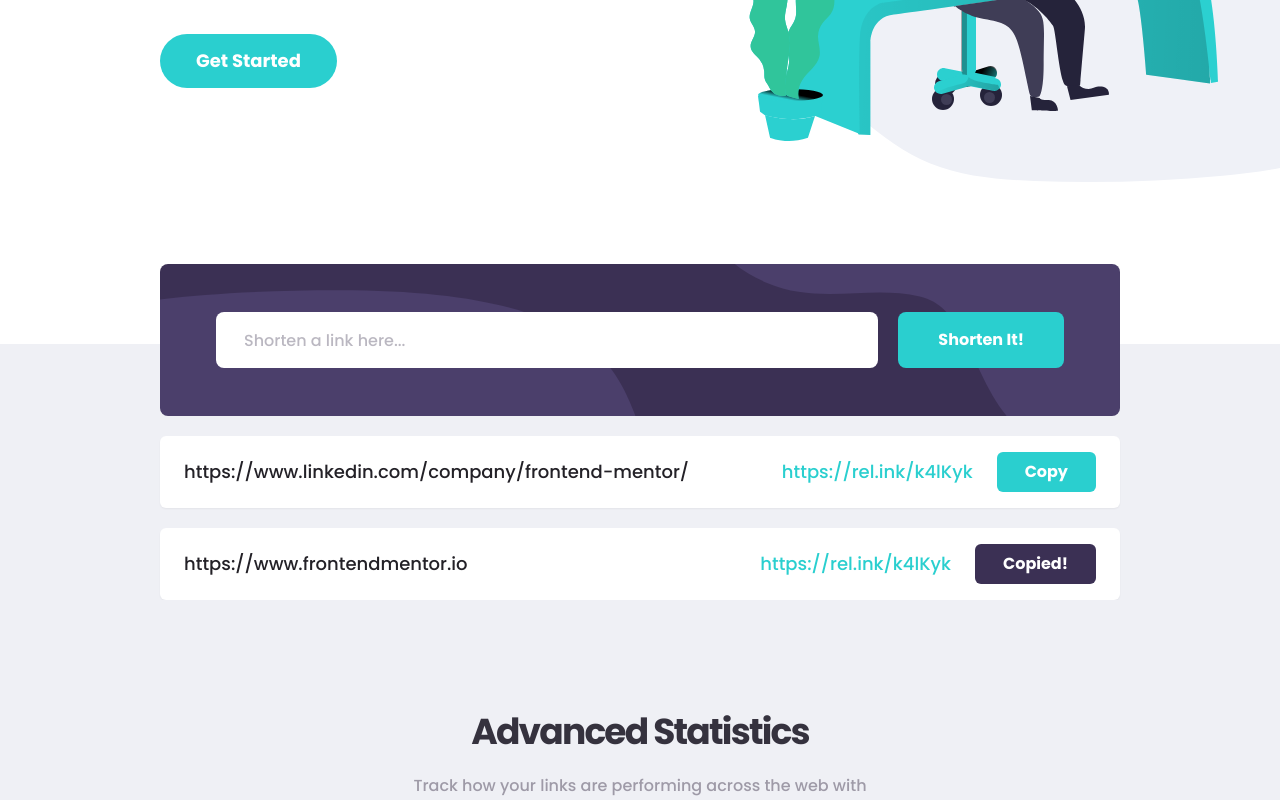
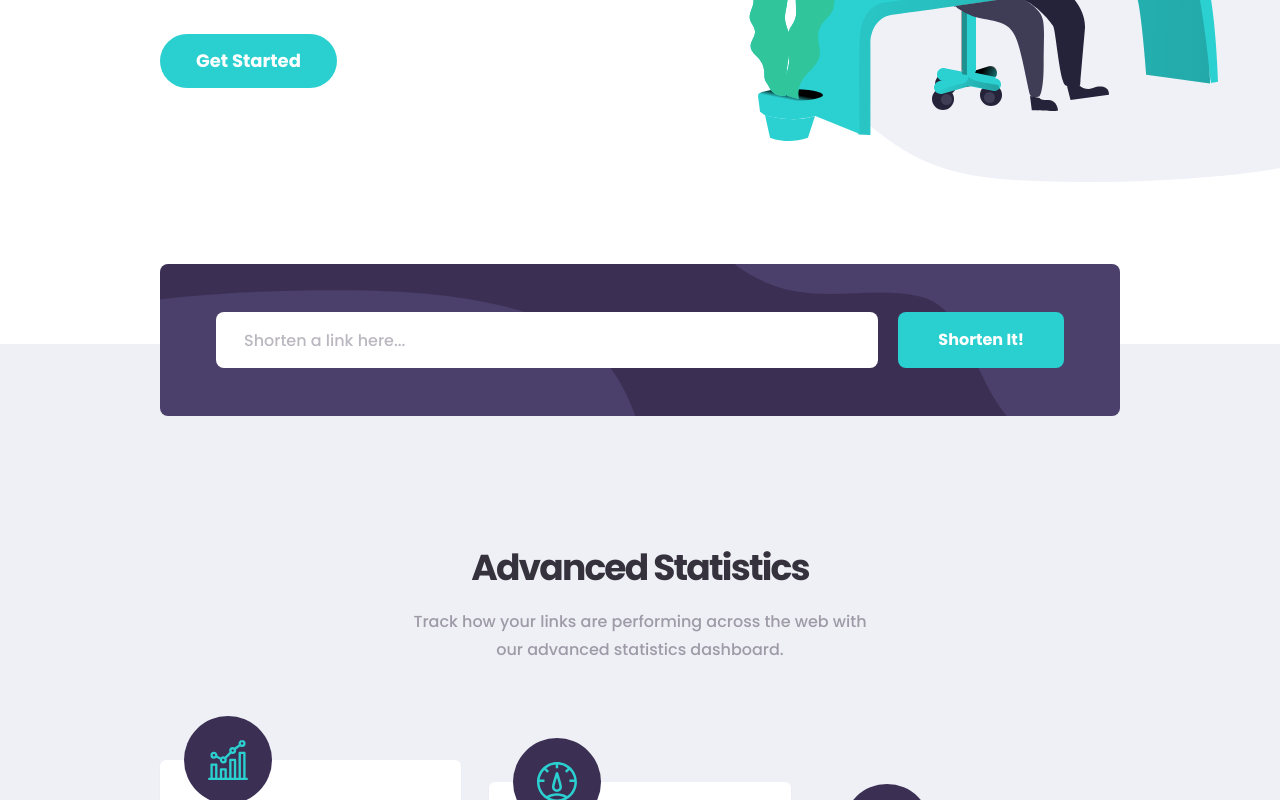
Before and after one commit to youssefmagdy21/shortly-landingpage, a React (Vite) app: page / in a window 1280 px wide. Shown: the part 429-1229 px from the top of the page. Built offline with nearby package versions, Linux system fonts and the light colour scheme.

Commit message:
results info is displayed dynamically

```diff
--- a/src/components/FormSection/FormSection.jsx
+++ b/src/components/FormSection/FormSection.jsx
@@ -1,36 +1,24 @@
+import { useState } from "react";
 import Form from "./Form";
 import ResultCard from "./ResultCard";
 const FormSection = () => {
+  const [cardsInfo, setCardsInfo] = useState([]);
+  const setResults = (result) => {
+    console.log(result);
+    setCardsInfo((prev) => [...prev, result]);
+  };
   return (
     <section className="bg-neutral-lightGray">
       <div className="px-6 md:px-16 lg:px-32 xl:px-40">
-        <Form />
-
-        {/* output elements container */}
+        <Form setResults={setResults} />
         <div className="mt-5 space-y-5 text-sm md:max-lg:text-base lg:text-lg">
-          {/* element */}
-          <ResultCard
-            inputUrl={"https://www.linkedin.com/company/frontend-mentor/"}
-            shortenedUrl={"https://rel.ink/k4lKyk"}
-          />
-          {/* element */}
-          <div className="block gap-6 rounded-md bg-white shadow-sm md:flex md:items-center md:justify-between md:px-6 md:py-4">
-            <p className="overflow-hidden text-ellipsis whitespace-nowrap border-b border-neutral-grayishViolet border-opacity-30 px-4 py-3 text-neutral-darkViolet md:border-none md:p-0">
-              https://www.frontendmentor.io
-            </p>
-
-            <div className="block px-4 py-3 md:flex md:items-center md:gap-6 md:p-0">
-              <a
-                href="/"
-                className="text-primary-cyan transition-colors duration-300 ease-in-out hover:text-neutral-darkViolet"
-              >
-                https://rel.ink/k4lKyk
-              </a>
-              <button className="mt-3 block w-full rounded-md bg-primary-darkViolet py-[0.5rem] font-bold text-white transition-colors duration-300 ease-in-out hover:bg-primary-lightCyan md:mt-0 md:px-7 md:text-base">
-                Copied!
-              </button>
-            </div>
-          </div>
+          {cardsInfo?.map((card) => (
+            <ResultCard
+              key={card.cardID}
+              inputUrl={card.inputUrl}
+              shortenedUrl={card.shortenedUrl}
+            />
+          ))}
         </div>
       </div>
     </section>
```
